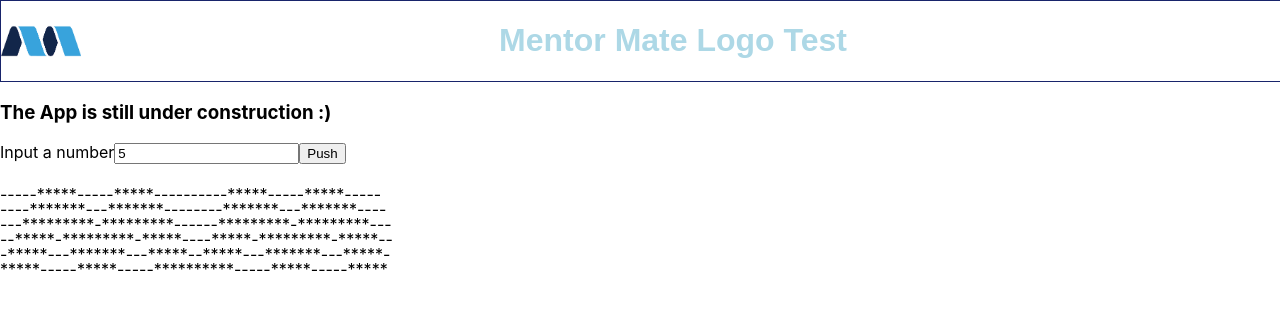
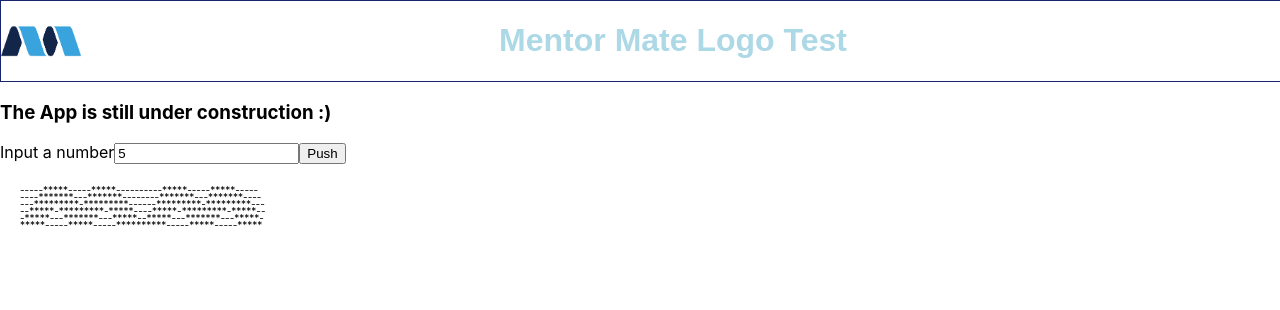
Before and after one commit to nikiman8888/Mentor_Mate_Logo, a React (Create React App) app: page / in a window 1280 px wide. Both pictures are taken after typing "5" into the empty fields and a click on the button "Push". Shown: the top 310 px of the page. Built offline with nearby package versions, Linux system fonts and the light colour scheme.

Commit message:
Refactorinig

```diff
--- a/src/components/Main/Main.jsx
+++ b/src/components/Main/Main.jsx
@@ -14,7 +14,7 @@ class Main extends Component {
     }
 
     changeHandler = (e) => {
-        this.setState({inputChanged:true})
+
         this.setState({success:''})
         this.setState({ error: '' });
         this.setState({ number: e.target.value });
--- a/src/components/PrintLogo/PrintLogo.css
+++ b/src/components/PrintLogo/PrintLogo.css
@@ -1,9 +1,12 @@
 .logo-container {
     margin-top: 25px;
+    margin-left: 20px;
     width: 1000000px;
+    border: lightcoral;
 
 }
 .logo-container p {
     margin-top: -5px;
     margin-bottom: -5px;
+    font-size: 10px;
 }
--- a/src/utills/errorHandler.js
+++ b/src/utills/errorHandler.js
@@ -6,8 +6,6 @@ function errorHandler(number) {
     if(+number%2 === 0){
         return 'Number should be odd number';
     }
-   //if(typeof(number) !== number){
-   //    return 'Dude this is not hacking test'
-   //}
+
 }
 export default errorHandler;
--- a/src/utills/printingLogo/index.js
+++ b/src/utills/printingLogo/index.js
@@ -6,12 +6,9 @@ function logo(number) {
     if (number > 2 && number < 10000 && number % 2 !== 0) {
 
         return {
-            part1: printingLogo.printingLogoUpPart(+number),
-            part2: printingLogo.printingLogoDownPart(+number)
+            part1: printingLogo.printingLogoUpPart(+number),  // upper part of logo
+            part2: printingLogo.printingLogoDownPart(+number) // lower part of logo
         }
-
-    } else {
-        return console.log('Please put an odd number between 2 and 10000');
     }
 }
 
--- a/src/utills/printingLogo/printUtills/printingLogo.js
+++ b/src/utills/printingLogo/printUtills/printingLogo.js
@@ -20,11 +20,11 @@ function printingLogoUpPart(number) {
             drawer(+number - row, line);
 
         logoPart1.push(letterM.concat(letterM)); // pushing in array every row of Logo
-              //debugger;
     }
-    let result = logoPart1;
-    logoPart1 = [];
-    return result;
+
+    let result = logoPart1;         // copy the array
+    logoPart1 = [];                 // clear the array for future inputs
+    return result;                  // send the copy to the component
 }
 
 //printing the lower part of logo
@@ -44,9 +44,10 @@ function printingLogoDownPart(number) {
 
         logoPart2.push(letterM.concat(letterM))  // pushing in array every row of Logo
     }
-    let result = logoPart2;
-    logoPart2 = [];
-    return result;
+
+    let result = logoPart2; // copy the array
+    logoPart2 = [];         // clear the array for future inputs
+    return result;          // send the copy to the component
 }
 
 export default {printingLogoUpPart,printingLogoDownPart};
```
Also changed, not shown: src/components/PrintLogo/PrintLogo.jsx (+3 -4 lines), 1 other file (tests, documents, lock files or other folders).
